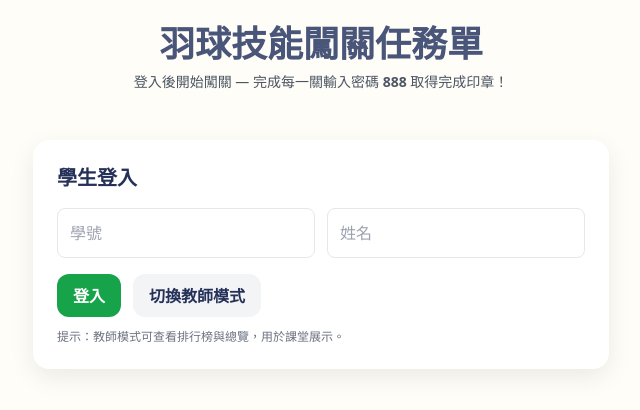
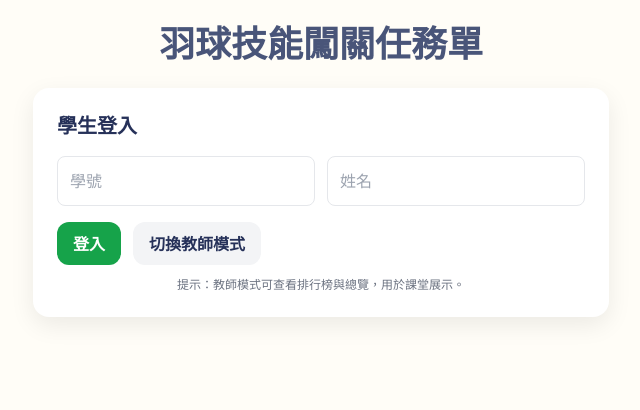
Before and after one commit to cwh8022-eng/badminton-missions, a plain HTML site: page index.html in a window 1280 px wide. Shown: the whole page, without its empty margins (319-959 px from the left). Drawn offline with nearby package versions, Linux system fonts and the light colour scheme.

Commit message:
Update index.html

```diff
--- a/index.html
+++ b/index.html
@@ -82,8 +82,6 @@
   <!-- 頁首 -->
   <header class="text-center px-4 py-6">
     <h1 class="text-3xl md:text-4xl font-extrabold text-[var(--headline)]">羽球技能闖關任務單</h1>
-    <p class="text-sm text-gray-600 mt-2">登入後開始闖關 — 完成每一關輸入密碼 <b>888</b> 取得完成印章！</p>
-  </header>
 
   <!-- 登入區 -->
   <section id="loginSection" class="max-w-xl card mx-auto p-6 my-6">
```
